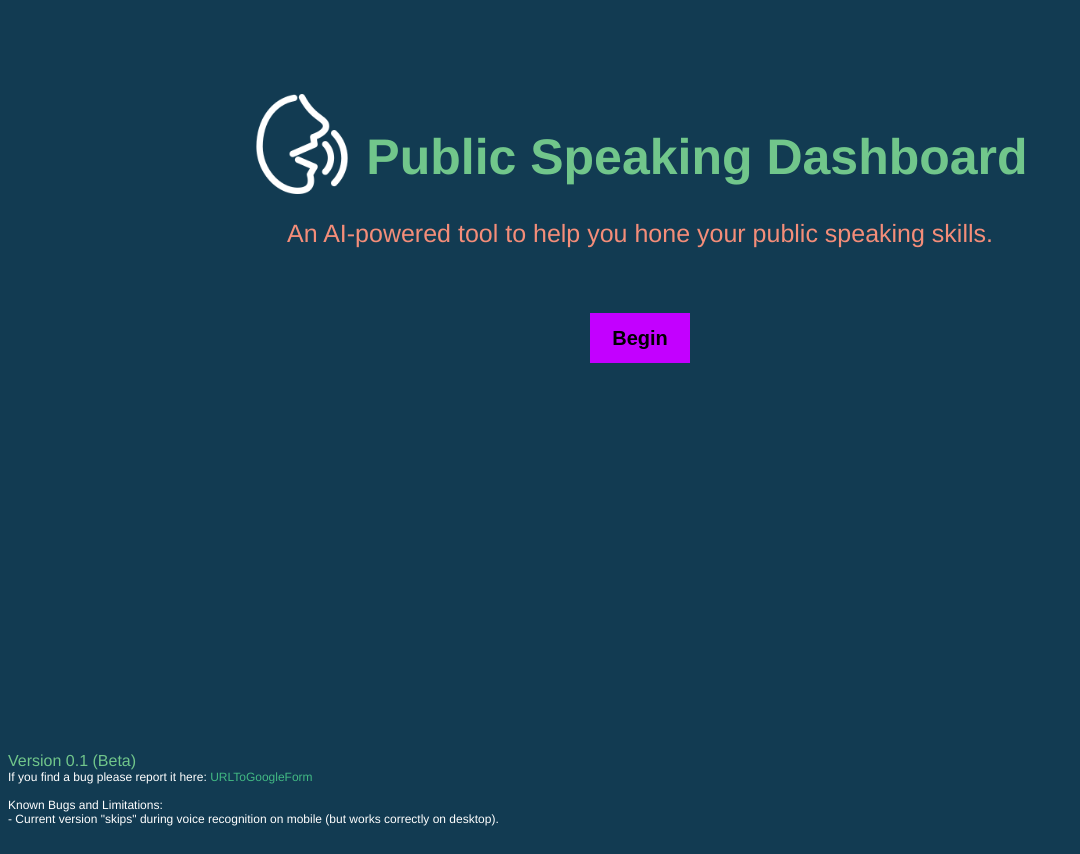
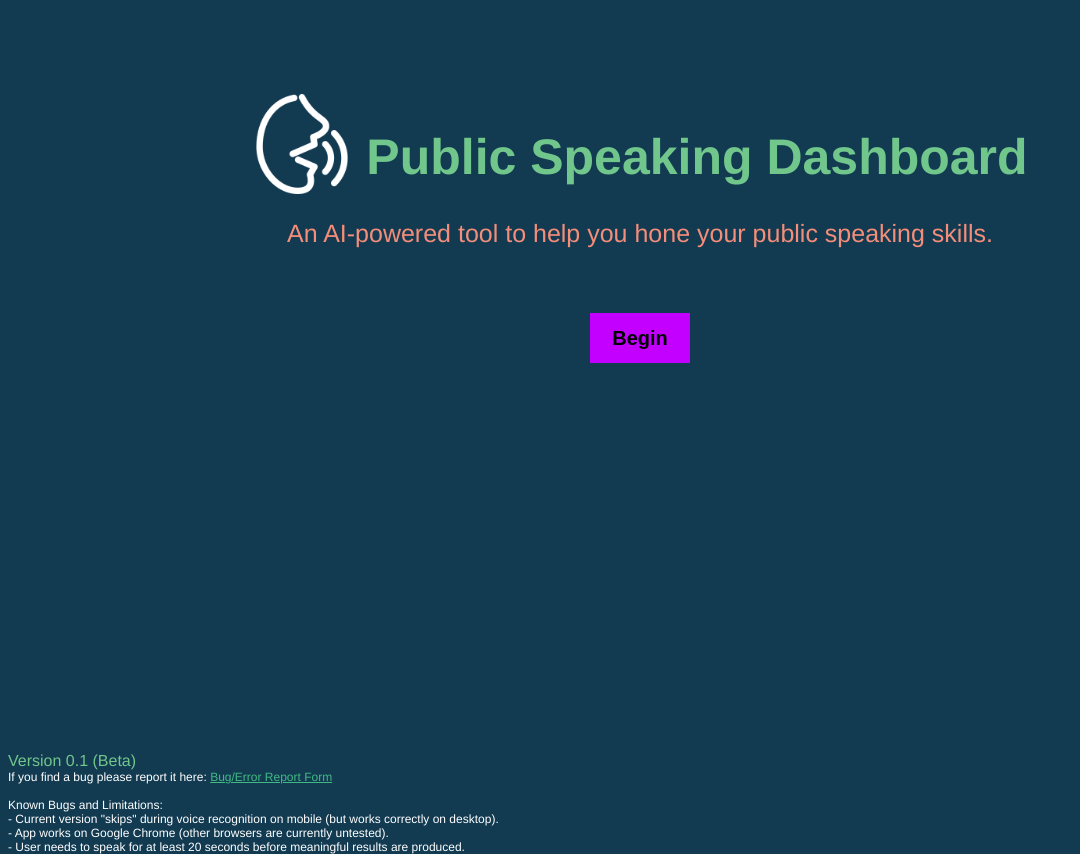
Before and after one commit to milesccoleman/pbsdb, a Vue app: page / in a window 1280 px wide. Shown: the whole page, without its empty margins (0-1080 px from the left). Before the commit the page ends 826 px from the top, so only its background shows below. Built offline with nearby package versions, Linux system fonts and the light colour scheme; a web font is replaced by a local one.

Commit message:
added bug form and more descriptions of limitations

```diff
--- a/src/components/PublicSpeakingDashboard.vue
+++ b/src/components/PublicSpeakingDashboard.vue
@@ -39,12 +39,14 @@
 
 
 		<!--FEEDBACK SECTION-->
-		<footer v-if="show3" id="footer">
+		<footer id="footer">
 			<section id="version">Version 0.1 (Beta)<br>
 					<div id="bugs">
-					<section>If you find a bug please report it here: <a>URLToGoogleForm</a></section>
+					<section>If you find a bug please report it here: <a href="https://rowan.co1.qualtrics.com/jfe/form/SV_8AhIsft05UgIUqW">Bug/Error Report Form</a></section>
 					<br> Known Bugs and Limitations: <br>
 						<section>- Current version "skips" during voice recognition on mobile (but works correctly on desktop).</section>
+						<section>- App works on Google Chrome (other browsers are currently untested).</section>
+						<section>- User needs to speak for at least 20 seconds before meaningful results are produced.</section>
 					</div>
 			</section>
 		</footer>
```
Also changed, not shown: 7 other files (tests, documents, lock files or other folders).
